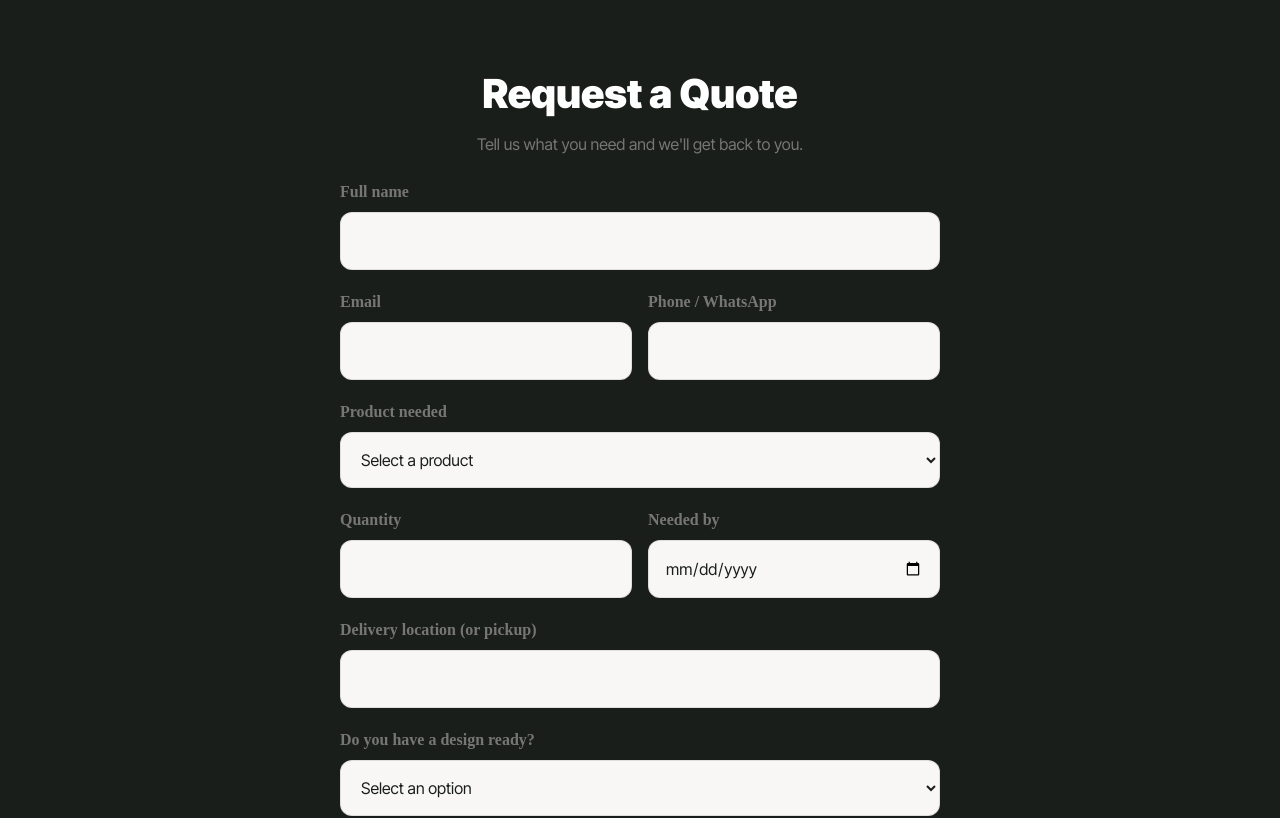
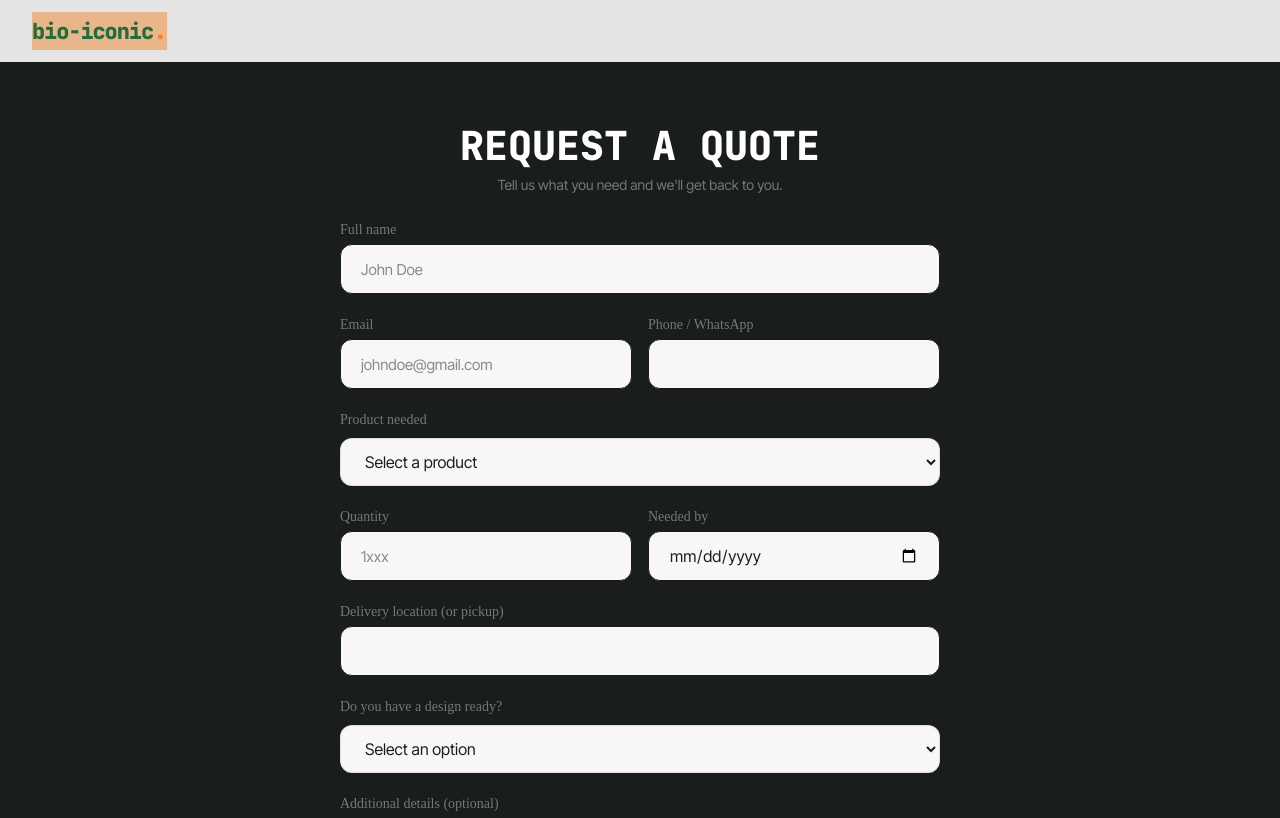
Before and after one commit to huxlic/bioiconic-website, a React (Vite) app: page /request-a-quote in a window 1280 px wide. Shown: the top 818 px of the page. Built offline with nearby package versions, Linux system fonts and the light colour scheme; a web font is replaced by a local one.

Commit message:
add EmailTemplate and Input components; update RequestQuote form with new input fields and improved layout

```diff
--- /dev/null
+++ b/src/components/ui/EmailTemplate.tsx
@@ -0,0 +1,30 @@
+interface EmailTemplateProps {
+	name: string;
+	email: string;
+	phone: string;
+	product: string;
+	quantity: string;
+	deadline: string;
+	location: string;
+	hasDesign: string;
+	message: string;
+}
+
+const EmailTemplate = ({
+	                       name,
+	                       email,
+	                       phone,
+	                       product,
+	                       quantity,
+	                       deadline,
+	                       location,
+	                       hasDesign,
+	                       message
+                       }: EmailTemplateProps) => {
+	return (
+		<div>
+
+		</div>
+	)
+}
+export default EmailTemplate
--- /dev/null
+++ b/src/components/ui/Input.tsx
@@ -0,0 +1,40 @@
+import type {ChangeEvent} from "react";
+
+interface InputProps {
+	label: string;
+	id: string;
+	name: string;
+	type: string;
+	value: string | number;
+	placeholder?: string;
+	onChange: (e: ChangeEvent<HTMLInputElement | HTMLSelectElement | HTMLTextAreaElement, Element>) => void;
+}
+
+const Input = ({label, id, name, type, value, placeholder, ...props}: InputProps) => {
+	// const [formData, setFormData] = useState<QuoteFormData>(initialFormData);
+	//
+	// const handleChange = (
+	// 	e: React.ChangeEvent<HTMLInputElement | HTMLSelectElement | HTMLTextAreaElement>
+	// ) => {
+	// 	setFormData((prev) => ({...prev, [e.target.name]: e.target.value}));
+	// };
+
+	return (
+		<div className="w-full flex flex-col gap-1">
+			<label htmlFor={name} className="font-medium text-faded-black text-[14px]">
+				{label}
+			</label>
+			<input
+				id={id}
+				name={name}
+				type={type}
+				value={value}
+				placeholder={placeholder}
+				{...props}
+				required
+				className="py-3 px-5 rounded-xl bg-warm-cream border outline-none placeholder:text-[15px]"
+			/>
+		</div>
+	)
+}
+export default Input
--- a/src/data/navLinks.ts
+++ b/src/data/navLinks.ts
@@ -24,6 +24,6 @@ const navLinks: NavLinks[] = [
 		label: "FAQs",
 		ref: "#faqs",
 	},
-]
+];
 
 export default navLinks;
--- a/src/pages/RequestQuote.tsx
+++ b/src/pages/RequestQuote.tsx
@@ -1,5 +1,7 @@
 import { useState } from "react";
 import * as React from "react";
+import Input from "../components/ui/Input.tsx";
+import Navbar from "../components/sections/Navbar.tsx";
 
 interface QuoteFormData {
 	name: string;
@@ -33,6 +35,8 @@ const RequestQuote = () => {
 		e: React.ChangeEvent<HTMLInputElement | HTMLSelectElement | HTMLTextAreaElement>
 	) => {
 		setFormData((prev) => ({ ...prev, [e.target.name]: e.target.value }));
+		console.log(formData)
+
 	};
 
 	const handleSubmit = async (e: React.SyntheticEvent<HTMLFormElement>) => {
@@ -46,7 +50,9 @@ const RequestQuote = () => {
 				body: JSON.stringify(formData),
 			});
 
-			if (!response.ok) throw new Error("Failed to send");
+			if (!response.ok) {
+				throw new Error("Failed to send")
+			}
 
 			setStatus("success");
 			setFormData(initialFormData);
@@ -56,64 +62,29 @@ const RequestQuote = () => {
 	};
 
 	return (
+		<>
+			<Navbar show={false}/>
 			<section className="min-h-screen w-full flex justify-center items-center py-16 px-4 bg-warm-black">
 				<div className="w-full max-w-150 flex flex-col gap-6">
 					<div className="text-center">
-					<h2 className="text-[32px] sm:text-[40px] font-black text-white">
+						<h2 className="font-jetbrains-mono text-[32px] sm:text-[40px] font-black text-white leading-none uppercase">
 							Request a Quote
 						</h2>
-					<p className="text-faded-black mt-2">
+						<p className="text-faded-black mt-2 text-[14px]">
 							Tell us what you need and we'll get back to you.
 						</p>
 					</div>
 
 					<form onSubmit={handleSubmit} className="flex flex-col gap-5">
-					<div className="flex flex-col gap-2">
-						<label htmlFor="name" className="font-semibold text-faded-black">
-							Full name
-						</label>
-						<input
-							id="name"
-							name="name"
-							value={formData.name}
-							onChange={handleChange}
-							required
-							className="p-4 rounded-xl bg-warm-cream border border-black/10"
-						/>
-					</div>
+						<Input label={"Full name"} id={"name"} name={"name"} type={"text"} value={formData.name} onChange={handleChange} placeholder={"John Doe"} />
 
 						<div className="flex gap-4 flex-col sm:flex-row">
-						<div className="flex flex-col gap-2 flex-1">
-							<label htmlFor="email" className="font-semibold text-faded-black">
-								Email
-							</label>
-							<input
-								id="email"
-								name="email"
-								type="email"
-								value={formData.email}
-								onChange={handleChange}
-								required
-								className="p-4 rounded-xl bg-warm-cream border border-black/10"
-							/>
-						</div>
-						<div className="flex flex-col gap-2 flex-1">
-							<label htmlFor="phone" className="font-semibold text-faded-black">
-								Phone / WhatsApp
-							</label>
-							<input
-								id="phone"
-								name="phone"
-								value={formData.phone}
-								onChange={handleChange}
-								required
-								className="p-4 rounded-xl bg-warm-cream border border-black/10"
-							/>
-						</div>
+							<Input label={"Email"} id={"email"} name={"email"} type={"email"} value={formData.email} onChange={handleChange} placeholder={"johndoe@gmail.com"} />
+							<Input label={"Phone / WhatsApp"} id={"phone"} name={"phone"} type={"tel"} value={formData.phone} onChange={handleChange} />
 						</div>
 
 						<div className="flex flex-col gap-2">
-						<label htmlFor="product" className="font-semibold text-faded-black">
+							<label htmlFor="product" className="text-[14px] font-medium text-faded-black">
 								Product needed
 							</label>
 							<select
@@ -122,7 +93,7 @@ const RequestQuote = () => {
 								value={formData.product}
 								onChange={handleChange}
 								required
-							className="p-4 rounded-xl bg-warm-cream border border-black/10"
+								className="py-3 px-5 rounded-xl bg-warm-cream border border-black/10 outline-none"
 							>
 								<option value="">Select a product</option>
 								<option value="flyers">Flyers & Posters</option>
@@ -135,49 +106,14 @@ const RequestQuote = () => {
 						</div>
 
 						<div className="flex gap-4 flex-col sm:flex-row">
-						<div className="flex flex-col gap-2 flex-1">
-							<label htmlFor="quantity" className="font-semibold text-faded-black">
-								Quantity
-							</label>
-							<input
-								id="quantity"
-								name="quantity"
-								value={formData.quantity}
-								onChange={handleChange}
-								required
-								className="p-4 rounded-xl bg-warm-cream border border-black/10"
-							/>
-						</div>
-						<div className="flex flex-col gap-2 flex-1">
-							<label htmlFor="deadline" className="font-semibold text-faded-black">
-								Needed by
-							</label>
-							<input
-								id="deadline"
-								name="deadline"
-								type="date"
-								value={formData.deadline}
-								onChange={handleChange}
-								className="p-4 rounded-xl bg-warm-cream border border-black/10"
-							/>
-						</div>
+							<Input label={"Quantity"} id={"quantity"} name={"quantity"} type={"number"} value={formData.quantity} onChange={handleChange} placeholder={"1xxx"} />
+							<Input label={"Needed by"} id={"deadline"} name={"deadline"} type={"date"} value={formData.deadline} onChange={handleChange} />
 						</div>
 
-					<div className="flex flex-col gap-2">
-						<label htmlFor="location" className="font-semibold text-faded-black">
-							Delivery location (or pickup)
-						</label>
-						<input
-							id="location"
-							name="location"
-							value={formData.location}
-							onChange={handleChange}
-							className="p-4 rounded-xl bg-warm-cream border border-black/10"
-						/>
-					</div>
+						<Input label={"Delivery location (or pickup)"} id={"location"} name={"location"} type={"text"} value={formData.location} onChange={handleChange} />
 
 						<div className="flex flex-col gap-2">
-						<label htmlFor="hasDesign" className="font-semibold text-faded-black">
+							<label htmlFor="hasDesign" className=" text-[14px] font-medium text-faded-black">
 								Do you have a design ready?
 							</label>
 							<select
@@ -185,7 +121,7 @@ const RequestQuote = () => {
 								name="hasDesign"
 								value={formData.hasDesign}
 								onChange={handleChange}
-							className="p-4 rounded-xl bg-warm-cream border border-black/10"
+								className="py-3 px-5 rounded-xl bg-warm-cream border border-black/10 outline-none"
 							>
 								<option value="">Select an option</option>
 								<option value="yes">Yes, I have my own design</option>
@@ -194,40 +130,42 @@ const RequestQuote = () => {
 						</div>
 
 						<div className="flex flex-col gap-2">
-						<label htmlFor="message" className="font-semibold text-faded-black">
+							<label htmlFor="message" className="text-[14px] font-medium text-faded-black">
 								Additional details (optional)
 							</label>
 							<textarea
+								placeholder={"And what if..."}
 								id="message"
 								name="message"
 								value={formData.message}
 								onChange={handleChange}
 								rows={4}
-							className="p-4 rounded-xl bg-warm-cream border border-black/10 resize-none"
+								className="py-3 px-5 rounded-xl bg-warm-cream border border-black/10 resize-none outline-none"
 							/>
 						</div>
 
 						<button
 							type="submit"
 							disabled={status === "loading"}
-						className="p-4 rounded-xl bg-[#F2872E] text-white font-semibold hover:opacity-90 transition-opacity disabled:opacity-50"
+							className="p-3 rounded-2xl bg-vib-orange text-white font-semibold hover:opacity-90 transition-opacity disabled:opacity-50"
 						>
 							{status === "loading" ? "Sending..." : "Send Request"}
 						</button>
 
 						{status === "success" && (
-						<p className="text-green-700 text-center">
+							<p className="text-green-700 text-center font-medium">
 								Request sent! We'll get back to you shortly.
 							</p>
 						)}
 						{status === "error" && (
-						<p className="text-red-600 text-center">
+							<p className="text-red-600 text-center font-medium">
 								Something went wrong. Please try again or reach us on WhatsApp.
 							</p>
 						)}
 					</form>
 				</div>
 			</section>
+		</>
 	);
 };
 
```
Lines whose indentation alone changed are shown as unchanged.
